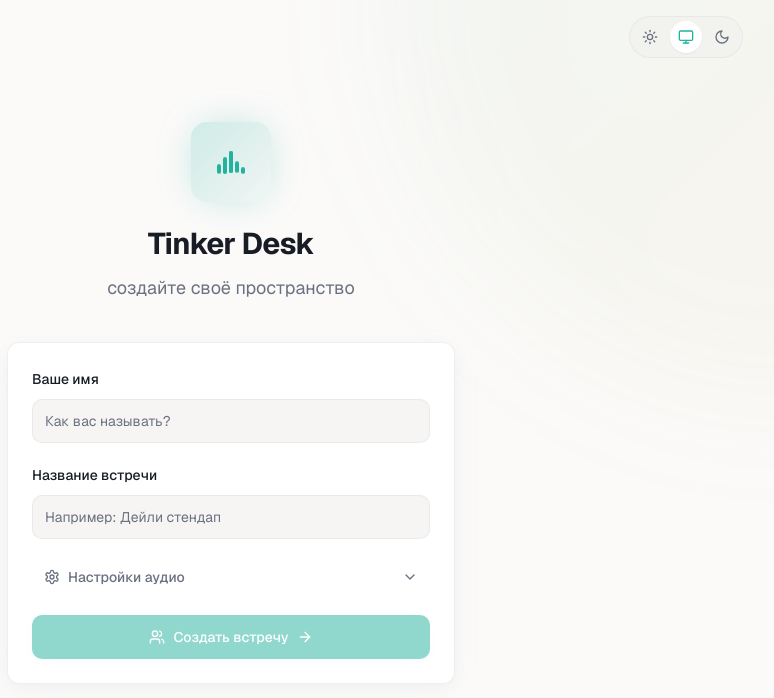
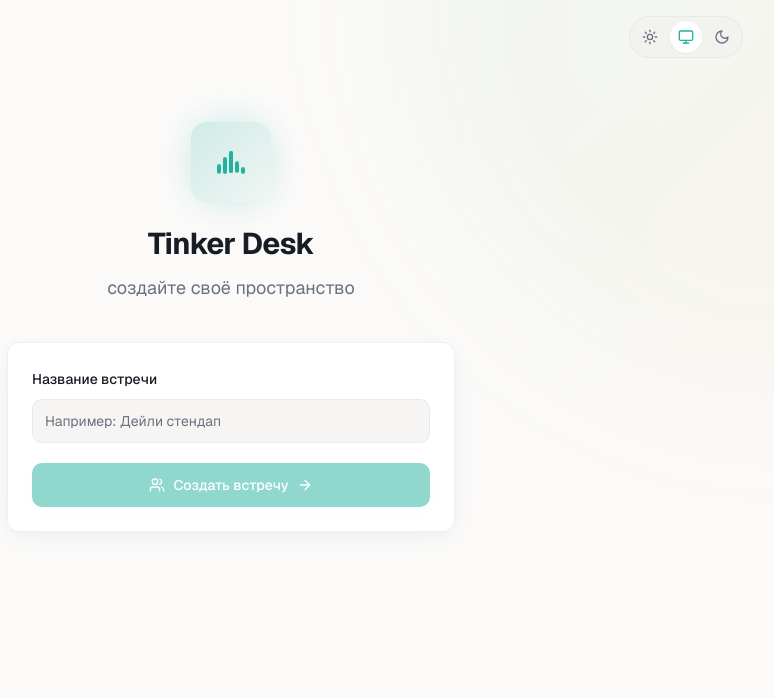
Before and after one commit to wierdbytes/tinker-void, a Next.js app in the folder app/: page / in a window 1280 px wide. Shown: the top 698 px of the page, without its empty margins (409-1183 px from the left). Built offline with nearby package versions, Linux system fonts and the light colour scheme.

Commit message:
fix little issue with join button not updated after leaving meeting

```diff
--- a/app/src/app/page.tsx
+++ b/app/src/app/page.tsx
@@ -1,20 +1,13 @@
 'use client'
 
-import { useCallback, useState } from 'react'
+import { useState } from 'react'
 import { useRouter } from 'next/navigation'
-import { AudioSettings } from '@/components/audio'
 import { ThemeToggle } from '@/components/ThemeToggle'
 import { Button } from '@/components/ui/button'
 import { Input } from '@/components/ui/input'
 import { Label } from '@/components/ui/label'
 import { Card, CardContent } from '@/components/ui/card'
-import { Collapsible, CollapsibleContent, CollapsibleTrigger } from '@/components/ui/collapsible'
-import { Users, Settings, ChevronDown, ArrowRight } from 'lucide-react'
-
-interface AudioDevices {
-  audioInputDeviceId: string
-  audioOutputDeviceId: string
-}
+import { Users, ArrowRight } from 'lucide-react'
 
 function SoundWaveIcon({ className }: { className?: string }) {
   return (
@@ -31,19 +24,10 @@ function SoundWaveIcon({ className }: { className?: string }) {
 export default function HomePage() {
   const router = useRouter()
   const [roomName, setRoomName] = useState('')
-  const [userName, setUserName] = useState('')
   const [isLoading, setIsLoading] = useState(false)
-  const [audioDevices, setAudioDevices] = useState<AudioDevices>({
-    audioInputDeviceId: '',
-    audioOutputDeviceId: '',
-  })
-
-  const handleDevicesChange = useCallback((devices: AudioDevices) => {
-    setAudioDevices(devices)
-  }, [])
 
   const createRoom = async () => {
-    if (!roomName.trim() || !userName.trim()) return
+    if (!roomName.trim()) return
 
     setIsLoading(true)
     try {
@@ -55,7 +39,7 @@ export default function HomePage() {
       const data = await res.json()
 
       if (data.secretId) {
-        router.push(`/s/${data.secretId}?name=${encodeURIComponent(userName)}`)
+        router.push(`/s/${data.secretId}`)
       }
     } catch (error) {
       console.error('Failed to create room:', error)
@@ -99,18 +83,6 @@ export default function HomePage() {
           <Card className="shadow-soft-lg border-border/50 fade-in-up fade-in-delay-1">
             <CardContent className="p-6 space-y-5">
               <div className="space-y-2">
-                <Label htmlFor="userName" className="text-sm font-medium">
-                  Ваше имя
-                </Label>
-                <Input
-                  id="userName"
-                  placeholder="Как вас называть?"
-                  value={userName}
-                  onChange={(e) => setUserName(e.target.value)}
-                  className="h-11 bg-surface-primary border-border/50 focus:border-primary/50 transition-colors"
-                />
-              </div>
-              <div className="space-y-2">
                 <Label htmlFor="roomName" className="text-sm font-medium">
                   Название встречи
                 </Label>
@@ -124,28 +96,10 @@ export default function HomePage() {
                 />
               </div>
 
-              <Collapsible>
-                <CollapsibleTrigger asChild>
-                  <Button
-                    variant="ghost"
-                    className="w-full justify-between px-3 py-2 h-auto text-muted-foreground hover:text-foreground hover:bg-surface-secondary rounded-lg"
-                  >
-                    <span className="flex items-center gap-2 text-sm">
-                      <Settings className="w-4 h-4" />
-                      Настройки аудио
-                    </span>
-                    <ChevronDown className="w-4 h-4 transition-transform duration-200 [[data-state=open]>&]:rotate-180" />
-                  </Button>
-                </CollapsibleTrigger>
-                <CollapsibleContent className="pt-3">
-                  <AudioSettings onDevicesChange={handleDevicesChange} />
-                </CollapsibleContent>
-              </Collapsible>
-
               <Button
                 className="w-full h-11 bg-primary btn-primary-hover text-primary-foreground font-medium shadow-soft transition-all hover:shadow-soft-lg"
                 onClick={createRoom}
-                disabled={!roomName.trim() || !userName.trim() || isLoading}
+                disabled={!roomName.trim() || isLoading}
               >
                 <Users className="w-4 h-4 mr-2" />
                 {isLoading ? 'Создание...' : 'Создать встречу'}
--- a/app/src/app/s/[secretId]/page.tsx
+++ b/app/src/app/s/[secretId]/page.tsx
@@ -1,7 +1,7 @@
 'use client'
 
-import { useCallback, useEffect, useState, useRef } from 'react'
-import { useParams, useSearchParams, useRouter } from 'next/navigation'
+import { useCallback, useEffect, useState } from 'react'
+import { useParams, useRouter } from 'next/navigation'
 import { VideoRoom } from '@/components/room/VideoRoom'
 import { AudioSettings } from '@/components/audio'
 import { ThemeToggle } from '@/components/ThemeToggle'
@@ -11,6 +11,8 @@ import { Label } from '@/components/ui/label'
 import { Card, CardContent } from '@/components/ui/card'
 import { Collapsible, CollapsibleContent, CollapsibleTrigger } from '@/components/ui/collapsible'
 import { Loader2, Settings, ChevronDown, ArrowLeft, Mic, Waves, History } from 'lucide-react'
+
+const USER_NAME_KEY = 'tinkerdesk_user_name'
 
 interface AudioDevices {
   audioInputDeviceId: string
@@ -25,29 +27,30 @@ interface RoomInfo {
 
 export default function SecretRoomPage() {
   const params = useParams()
-  const searchParams = useSearchParams()
   const router = useRouter()
   const secretId = params.secretId as string
-  const nameFromUrl = searchParams.get('name')
 
   const [room, setRoom] = useState<RoomInfo | null>(null)
   const [isLoadingRoom, setIsLoadingRoom] = useState(true)
   const [token, setToken] = useState<string | null>(null)
-  const [userName, setUserName] = useState(nameFromUrl || '')
+  const [userName, setUserName] = useState('')
   const [isJoining, setIsJoining] = useState(false)
   const [error, setError] = useState<string | null>(null)
   const [audioDevices, setAudioDevices] = useState<AudioDevices>({
     audioInputDeviceId: '',
     audioOutputDeviceId: '',
   })
-  const joinAttemptedRef = useRef(false)
 
   const handleDevicesSelected = useCallback((devices: AudioDevices) => {
     setAudioDevices(devices)
   }, [])
 
-  // Fetch room info on mount
+  // Load saved name and fetch room info on mount
   useEffect(() => {
+    const savedName = localStorage.getItem(USER_NAME_KEY)
+    if (savedName) {
+      setUserName(savedName)
+    }
     fetchRoomInfo()
   }, [secretId])
 
@@ -71,13 +74,6 @@ export default function SecretRoomPage() {
     }
   }
 
-  useEffect(() => {
-    if (room && nameFromUrl && !token && !joinAttemptedRef.current) {
-      joinAttemptedRef.current = true
-      joinRoom(nameFromUrl)
-    }
-  }, [room, nameFromUrl])
-
   const joinRoom = async (name: string) => {
     if (!name.trim() || isJoining) return
 
@@ -100,6 +96,10 @@ export default function SecretRoomPage() {
       }
 
       const data = await res.json()
+
+      // Save name to localStorage for next time
+      localStorage.setItem(USER_NAME_KEY, name.trim())
+
       setToken(data.token)
     } catch (err) {
       setError(err instanceof Error ? err.message : 'Не удалось присоединиться')
@@ -109,6 +109,7 @@ export default function SecretRoomPage() {
 
   const handleLeave = () => {
     setToken(null)
+    setIsJoining(false)
     // Stay on the same page (don't redirect to home)
   }
 
```
